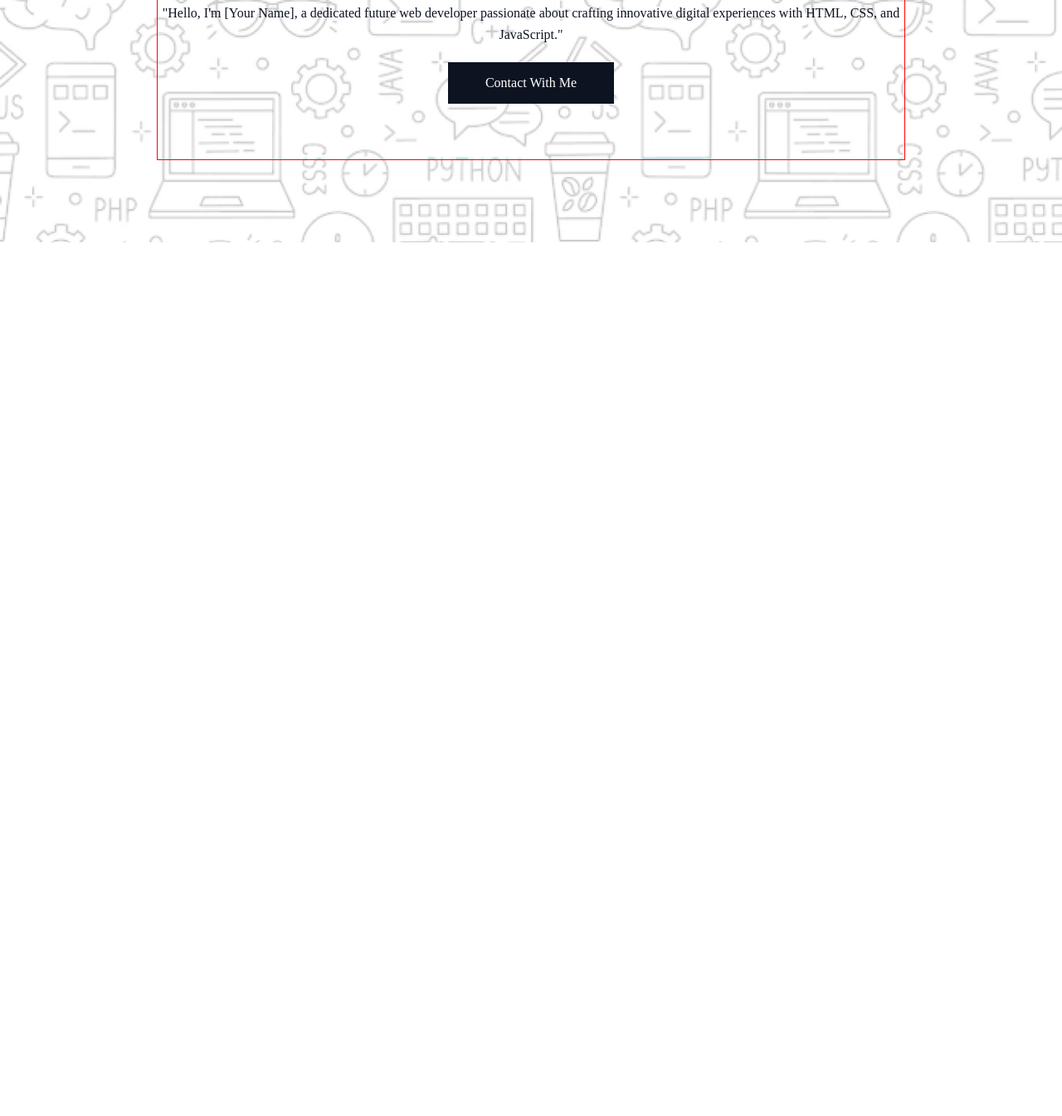
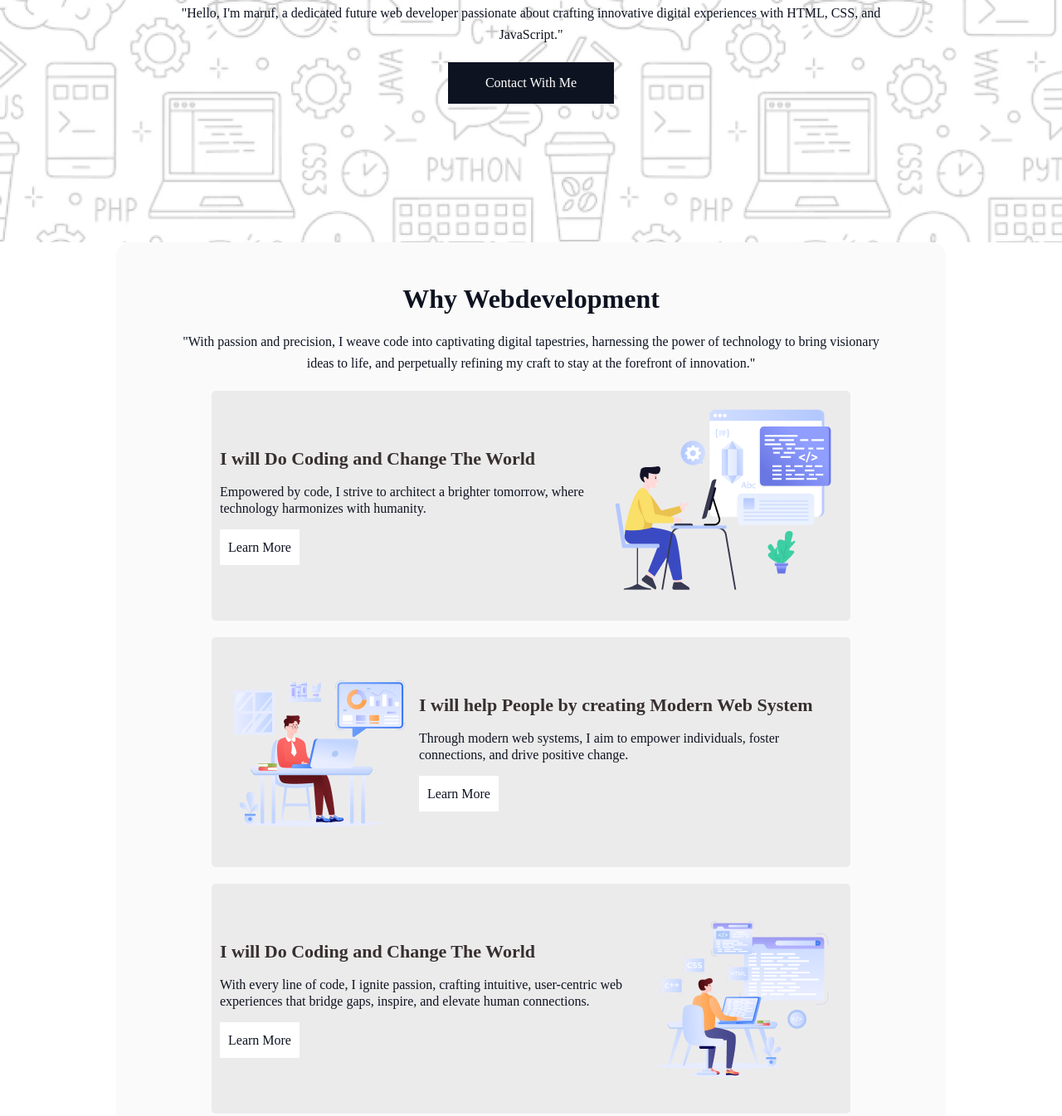
Before and after one commit to marufbilla1/assignment-first, a plain HTML site: page index.html in a window 1280 px wide. Shown: the part 358-1703 px from the top of the page at 83% size. Before the commit the page ends 800 px from the top, so only its background shows below. Drawn offline with Linux system fonts and the light colour scheme; a web font is replaced by a local one.

Commit message:
why webdevelopment section complete

```diff
--- a/index.css
+++ b/index.css
@@ -18,7 +18,6 @@
 .header-content {
     width: 900px;
     height: 550px;
-    border: 1px solid red;
     display: flex;
     justify-content: center;
     flex-direction: column;
@@ -59,9 +58,91 @@
     width: 200px;
     height: 50px;
     font-family: Azeret Mono;
-    padding: ;
     border: none;
     background: rgb(13, 19, 33);
     color: white;
     font-size: 16px;
 }
+
+/* header section styles end */
+
+.why-webdevelopment {
+    display: flex;
+    justify-content: center;
+    align-items: center;
+    width: 1000px;
+    height: 1100px;
+    margin: 0 auto;
+    border-radius: 16px;
+    background: rgba(13, 19, 33, 0.02);
+}
+
+.why-webdevelopment-box {
+    display: flex;
+    flex-direction: column;
+    justify-content: center;
+    align-items: center;
+    gap: 20px;
+    width: 850px;
+    height: 1000px;
+}
+
+.why-webdevelopment-box-title {
+    color: rgb(13, 19, 33);
+    font-family: Azeret Mono;
+    font-size: 32px;
+    font-weight: 800;
+    line-height: 37px;
+}
+
+.why-webdevelopment-box-description {
+    color: rgb(13, 19, 33);
+    font-family: Azeret Mono;
+    font-size: 16px;
+    font-weight: 300;
+    line-height: 26px;
+    text-align: center;
+}
+
+.why-webdevelopment-box-content {
+    display: flex;
+    justify-content: space-between;
+    align-items: center;
+    width: 750px;
+    height: 280px;
+    border-radius: 5px;
+    background-color: rgb(236, 235, 235);
+    padding: 0px 10px;
+    /* background-color: white; */
+}
+
+.why-webdevelopment-box-content-title {
+    font-family: Azeret Mono;
+    color: rgb(56, 48, 48);
+    font-size: 22px;
+    font-weight: 600;
+    line-height: 30px;
+    margin-bottom: 15px;
+}
+
+.why-webdevelopment-box-content-description {
+    color: rgb(13, 19, 33);
+    font-family: Azeret Mono;
+    font-size: 16px;
+    font-weight: 200;
+    line-height: 20px;
+}
+
+.web-dev-btn {
+    /* width: 100px;
+    height: 35px; */
+    padding: 10px 10px;
+    margin-top: 15px;
+    color: rgb(13, 19, 33);
+    font-family: Azeret Mono;
+    font-size: 16px;
+    font-weight: 400;
+    line-height: 23px;
+    background-color: white;
+    border: none;
+}
--- a/index.html
+++ b/index.html
@@ -14,13 +14,45 @@
             </div>
             <!-- <div> -->
                 <h1 class="header-content-title">"In the near future, I hope to become a Developer."</h1>
-                <p class="header-content-description">"Hello, I'm [Your Name], a dedicated future web developer passionate about crafting innovative digital experiences with HTML, CSS, and JavaScript."</p>
+                <p class="header-content-description">"Hello, I'm maruf, a dedicated future web developer passionate about crafting innovative digital experiences with HTML, CSS, and JavaScript."</p>
             <!-- </div> -->
             <button class="btn">Contact With Me</button>
         </div>
    </header>
    <main>
+    <!-- why web development section start here -->
+    <section class="why-webdevelopment">
+        <div class="why-webdevelopment-box">
+            <h2 class="why-webdevelopment-box-title">Why Webdevelopment</h2>
+            <p class="why-webdevelopment-box-description">"With passion and precision, I weave code into captivating digital tapestries, harnessing the power of technology to bring visionary ideas to life, and perpetually refining my craft to stay at the forefront of innovation."</p>
+            <div class="why-webdevelopment-box-content">
+                <div>
+                    <h4 class="why-webdevelopment-box-content-title">I will Do Coding and Change The World</h4>
+                    <p class="why-webdevelopment-box-content-description">Empowered by code, I strive to architect a brighter tomorrow, where technology harmonizes with humanity.</p>
+                    <button class="web-dev-btn">Learn More</button>
+                </div>
+                <img class="bg-img" src="assets/Layer_1.png" alt="Image comming soon">
+            </div>
+            <div class="why-webdevelopment-box-content">
+                <img class="bg-img" src="assets/Group 3.png" alt="Image comming soon">
+                <div>
+                    <h4 class="why-webdevelopment-box-content-title">I will help People by creating Modern Web System</h4>
+                    <p class="why-webdevelopment-box-content-description">Through modern web systems, I aim to empower individuals, foster connections, and drive positive change.</p>
+                    <button class="web-dev-btn">Learn More</button>
+                </div>
+            </div>
+            <div class="why-webdevelopment-box-content">
+                <div>
+                    <h4 class="why-webdevelopment-box-content-title">I will Do Coding and Change The World</h4>
+                    <p class="why-webdevelopment-box-content-description">With every line of code, I ignite passion, crafting intuitive, user-centric web experiences that bridge gaps, inspire, and elevate human connections.
+                    </p>
+                    <button class="web-dev-btn">Learn More</button>
+                </div>
+                <img src="assets/Group 4.png" alt="">
+            </div>
 
+        </div>
+    </section>
    </main>
    <footer>
 
```
